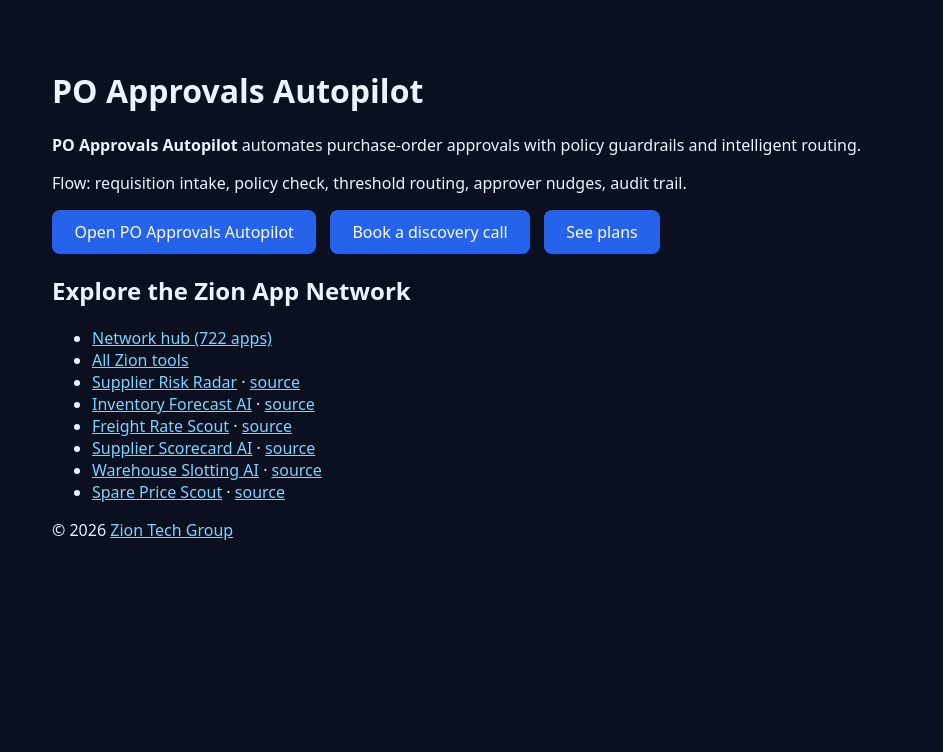
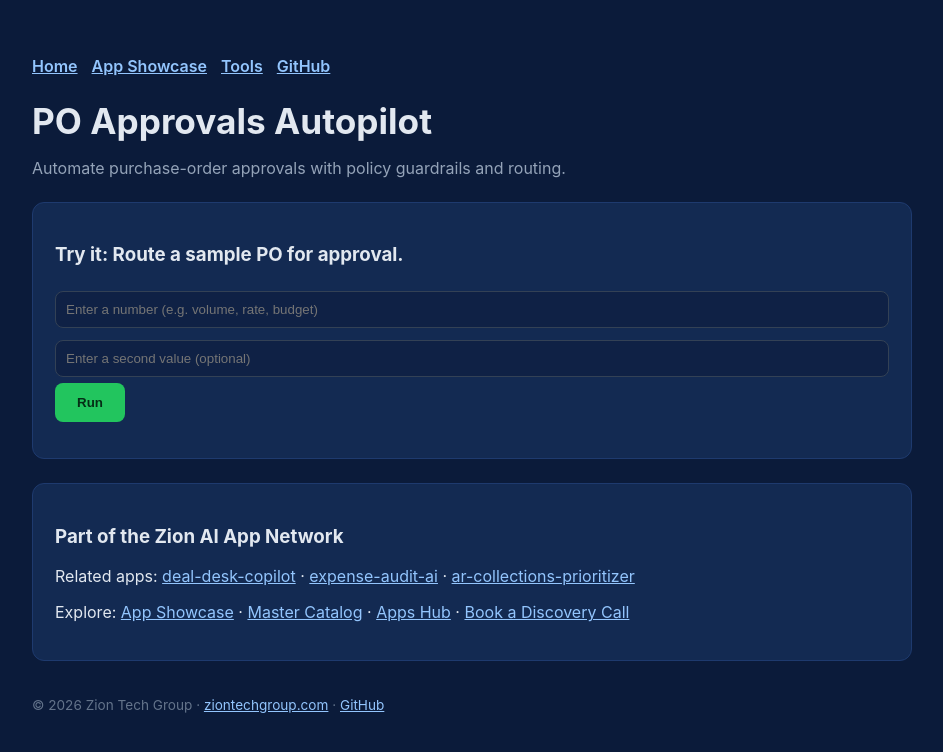
Before and after one commit to Zion-support/po-approvals-autopilot, a plain HTML site: page index.html in a window 1280 px wide. Shown: the whole page, without its empty margins (168-1111 px from the left). Drawn offline with Linux system fonts and the light colour scheme.

Commit message:
Add interactive app page and network interlinks

```diff
--- a/index.html
+++ b/index.html
@@ -1,25 +1,18 @@
 <!DOCTYPE html>
-<html lang="en"><head><meta charset="UTF-8"><meta name="viewport" content="width=device-width,initial-scale=1">
-<title>PO Approvals Autopilot — Zion Tech Group</title>
-<meta name="description" content="PO Approvals Autopilot automates purchase-order approvals with policy guardrails and intelligent routing.">
-<style>body{font-family:system-ui,sans-serif;margin:0;background:#0b1020;color:#eef2ff}main{max-width:840px;margin:0 auto;padding:3rem 1.5rem}a{color:#7dd3fc}.cta{display:inline-block;background:#2563eb;color:#fff;padding:.7rem 1.4rem;border-radius:8px;text-decoration:none;margin-right:.6rem}</style>
-</head><body><main>
-<h1>PO Approvals Autopilot</h1>
-<p><strong>PO Approvals Autopilot</strong> automates purchase-order approvals with policy guardrails and intelligent routing.</p>
-<p>Flow: requisition intake, policy check, threshold routing, approver nudges, audit trail.</p>
-<p><a class="cta" href="https://ziontechgroup.com/po-approvals-autopilot/">Open PO Approvals Autopilot</a>
-<a class="cta" href="https://ziontechgroup.com/discovery/">Book a discovery call</a>
-<a class="cta" href="https://ziontechgroup.com/en/plans/">See plans</a></p>
-<h2>Explore the Zion App Network</h2>
-<ul>
-<li><a href="https://github.com/Zion-support/zion-app-network">Network hub (722 apps)</a></li>
-<li><a href="https://ziontechgroup.com/tools/">All Zion tools</a></li>
-<li><a href="https://ziontechgroup.com/supplier-risk-radar/">Supplier Risk Radar</a> · <a href="https://github.com/Zion-support/supplier-risk-radar">source</a></li>
-<li><a href="https://ziontechgroup.com/inventory-forecast-ai/">Inventory Forecast AI</a> · <a href="https://github.com/Zion-support/inventory-forecast-ai">source</a></li>
-<li><a href="https://ziontechgroup.com/freight-rate-scout/">Freight Rate Scout</a> · <a href="https://github.com/Zion-support/freight-rate-scout">source</a></li>
-<li><a href="https://ziontechgroup.com/supplier-scorecard-ai/">Supplier Scorecard AI</a> · <a href="https://github.com/Zion-support/supplier-scorecard-ai">source</a></li>
-<li><a href="https://ziontechgroup.com/warehouse-slotting-ai/">Warehouse Slotting AI</a> · <a href="https://github.com/Zion-support/warehouse-slotting-ai">source</a></li>
-<li><a href="https://ziontechgroup.com/spare-price-scout/">Spare Price Scout</a> · <a href="https://github.com/Zion-support/spare-price-scout">source</a></li>
-</ul>
-<p>© 2026 <a href="https://ziontechgroup.com/">Zion Tech Group</a></p>
-</main></body></html>
+<html lang="en"><head><meta charset="UTF-8"><meta name="viewport" content="width=device-width,initial-scale=1.0">
+<title>PO Approvals Autopilot — Zion Tech Group AI App Network</title>
+<meta name="description" content="Automate purchase-order approvals with policy guardrails and routing. Part of the Zion Tech Group AI App Network.">
+<style>body{font-family:-apple-system,Segoe UI,Roboto,sans-serif;margin:0;background:#0b1b3a;color:#e2e8f0}main{max-width:880px;margin:0 auto;padding:56px 24px}h1{font-size:2.2rem;margin-bottom:8px}.sub{color:#94a3b8}.card{background:#132a52;border:1px solid #1e3a6e;border-radius:12px;padding:22px;margin:24px 0}input{width:100%;padding:10px;border-radius:8px;border:1px solid #334155;background:#0f2145;color:#e2e8f0;margin:6px 0;box-sizing:border-box}button{background:#22c55e;border:none;color:#052e16;font-weight:700;padding:12px 22px;border-radius:8px;cursor:pointer}#out{margin-top:14px;color:#86efac;white-space:pre-wrap}a{color:#93c5fd}nav a{margin-right:14px;font-weight:600}footer{margin-top:36px;font-size:.85rem;color:#64748b}</style></head>
+<body><main>
+<nav><a href="https://ziontechgroup.com/">Home</a><a href="https://ziontechgroup.com/apps/">App Showcase</a><a href="https://ziontechgroup.com/tools/">Tools</a><a href="https://github.com/Zion-support/po-approvals-autopilot">GitHub</a></nav>
+<h1>PO Approvals Autopilot</h1><p class="sub">Automate purchase-order approvals with policy guardrails and routing.</p>
+<div class="card"><h3>Try it: Route a sample PO for approval.</h3>
+<input id="a" placeholder="Enter a number (e.g. volume, rate, budget)"><input id="b" placeholder="Enter a second value (optional)">
+<button onclick="run()">Run</button><div id="out"></div></div>
+<div class="card"><h3>Part of the Zion AI App Network</h3>
+<p>Related apps: <a href="https://ziontechgroup.com/deal-desk-copilot/">deal-desk-copilot</a> · <a href="https://ziontechgroup.com/expense-audit-ai/">expense-audit-ai</a> · <a href="https://ziontechgroup.com/ar-collections-prioritizer/">ar-collections-prioritizer</a></p>
+<p>Explore: <a href="https://ziontechgroup.com/apps/">App Showcase</a> · <a href="https://github.com/Zion-support/zion-app-network">Master Catalog</a> · <a href="https://github.com/Zion-support/zion-apps-hub">Apps Hub</a> · <a href="https://ziontechgroup.com/discovery/">Book a Discovery Call</a></p></div>
+<footer>© 2026 Zion Tech Group · <a href="https://ziontechgroup.com">ziontechgroup.com</a> · <a href="https://github.com/Zion-support">GitHub</a></footer>
+</main>
+<script>function run(){const x=parseFloat(document.getElementById('a').value)||0;const y=parseFloat(document.getElementById('b').value)||1;const est=(x*y*0.12).toLocaleString(undefined,{maximumFractionDigits:0});document.getElementById('out').textContent="Estimated impact with PO Approvals Autopilot: ~"+est+" improvement potential.\nDemo estimate — connect your data for real results. Contact: https://ziontechgroup.com/discovery/";}</script>
+</body></html>
```
Also changed, not shown: 1 other file.
